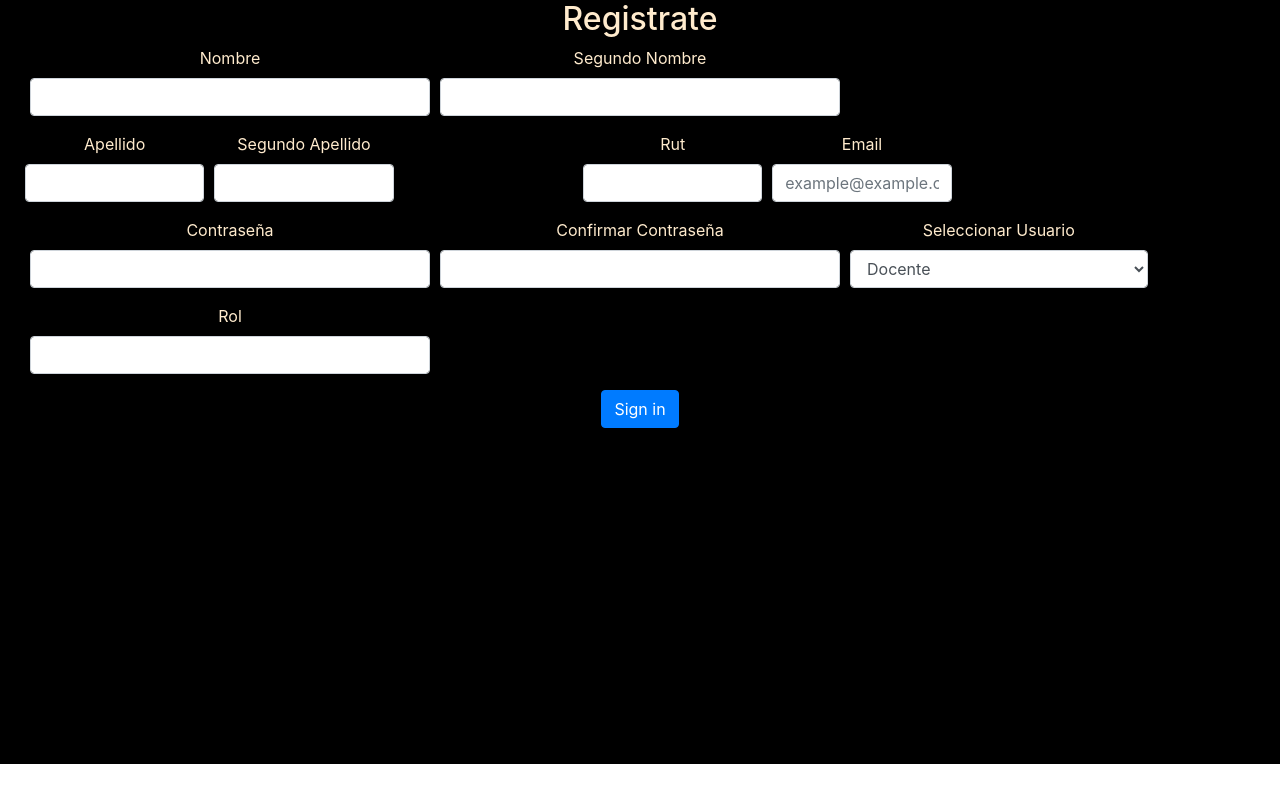
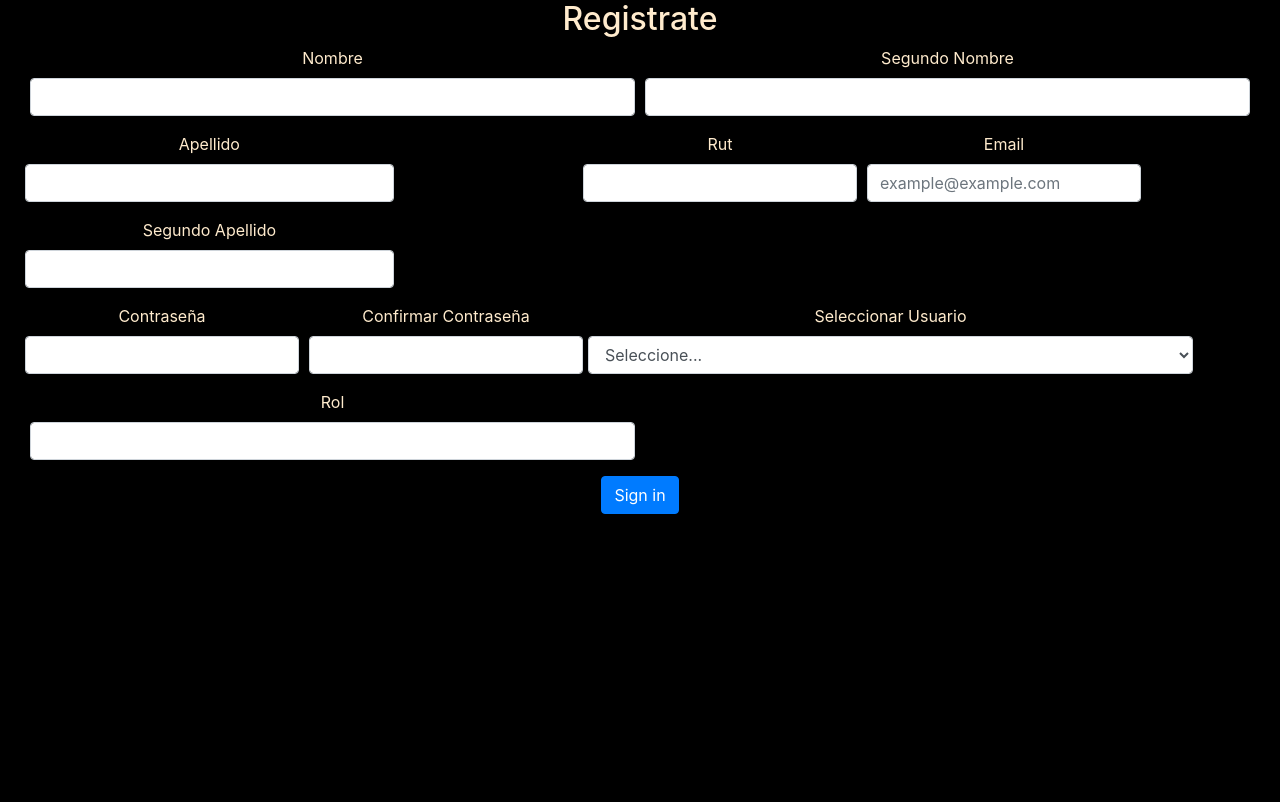
Before and after one commit to oriirivas/front-x-froge-team, an Angular app: page /register in a window 1280 px wide. Shown: the top 802 px of the page. Built offline with nearby package versions, Linux system fonts and the light colour scheme.

Commit message:
modificacion registro

```diff
--- a/src/app/componets/register/register.component.html
+++ b/src/app/componets/register/register.component.html
@@ -5,50 +5,56 @@
 
     <form>
       <div class="form-row">
-          <div class="form-group col-md-4">
+        <div class="form-group col-md-6">
           <label style="color: blanchedalmond;" for="inputNombre4">Nombre</label>
           <input type="nombre" class="form-control" id="inputNombre4">
         </div>
-        <div class="form-group col-md-4">
+
+          <div class="form-group col-md-6">
           <label for="inputSegundoNombre4" style="color: blanchedalmond;"> Segundo Nombre</label>
           <input type="SegundoNombre" class="form-control" id="inputSegundoNombre4">
         </div>
-            <div class= "form-row">
-              <div class="form-group col-md-4">
+        <div class="form-row">
+          <div class="form-group col-md-8">
                 <label for="inputApellido4" style="color: blanchedalmond;">Apellido</label>
                 <input type="apellido" class="form-control" id="inputApellido4">
               </div>
-              <div class="form-group col-md-4">
+
+                <div class="form-group col-md-8">
                 <label for="inputSegundoApellido4"style="color: blanchedalmond;">Segundo Apellido</label>
                 <input type="SegundoApellido" class="form-control" id="inputSegundoApellido4">
               </div>
             </div>
             <div class= "form-row">
-              <div class="form-group col-md-4">
+                <div class="form-group col-md-6">
                 <label for="inputRut4" style="color: blanchedalmond;">Rut</label>
                 <input type="rut" class="form-control" id="inputRut4">
               </div>
-              <div class="form-group col-md-4">
+                <div class="form-group col-md-6">
                 <label for="inputEmail4" style="color: blanchedalmond;">Email</label>
                 <input type="email" class="form-control" id="inputEmail4"  placeholder="example@example.com">
               </div>
             </div>
-            <div class="form-group col-md-4">
+            <div class= "form-row">
+                <div class="form-group col-md-6">
                 <label for="inputContraseña4" style="color: blanchedalmond;">Contraseña</label>
                 <input type="contraseña" class="form-control" id="inputContraseña4">
               </div>
-              <div class="form-group col-md-4">
+                <div class="form-group col-md-6">
                   <label for="inputConfirmarContraseña"style="color: blanchedalmond;">Confirmar Contraseña</label>
                   <input type="confrimaContraseña" class="form-control" id="inputConfirmar Contraseña">
                 </div>
-            <div class="form-group col-md-3">
+            </div>
+
+              <div class="form-group col-md-6">
               <label for="inputState" style="color: blanchedalmond;">Seleccionar Usuario</label>
               <select id="inputState" class="form-control">
-              <option selected style="color: blanchedalmond;">Docente</option>
-              <option style="color: blanchedalmond;">Alumno</option>
+              <option selected style="color: rgb(17, 17, 16);">Seleccione...</option>
+              <option style="color: rgb(17, 17, 16);">Docente</option>
+              <option style="color: rgb(17, 17, 16);">Alumno</option>
               </select>
             </div>
-            <div class="form-group col-md-4">
+              <div class="form-group col-md-6">
               <label for="inputRolo4" style="color: blanchedalmond;">Rol</label>
               <input type="rol" class="form-control" id="inputRolo4">
             </div>
```
Lines whose indentation alone changed are shown as unchanged.
